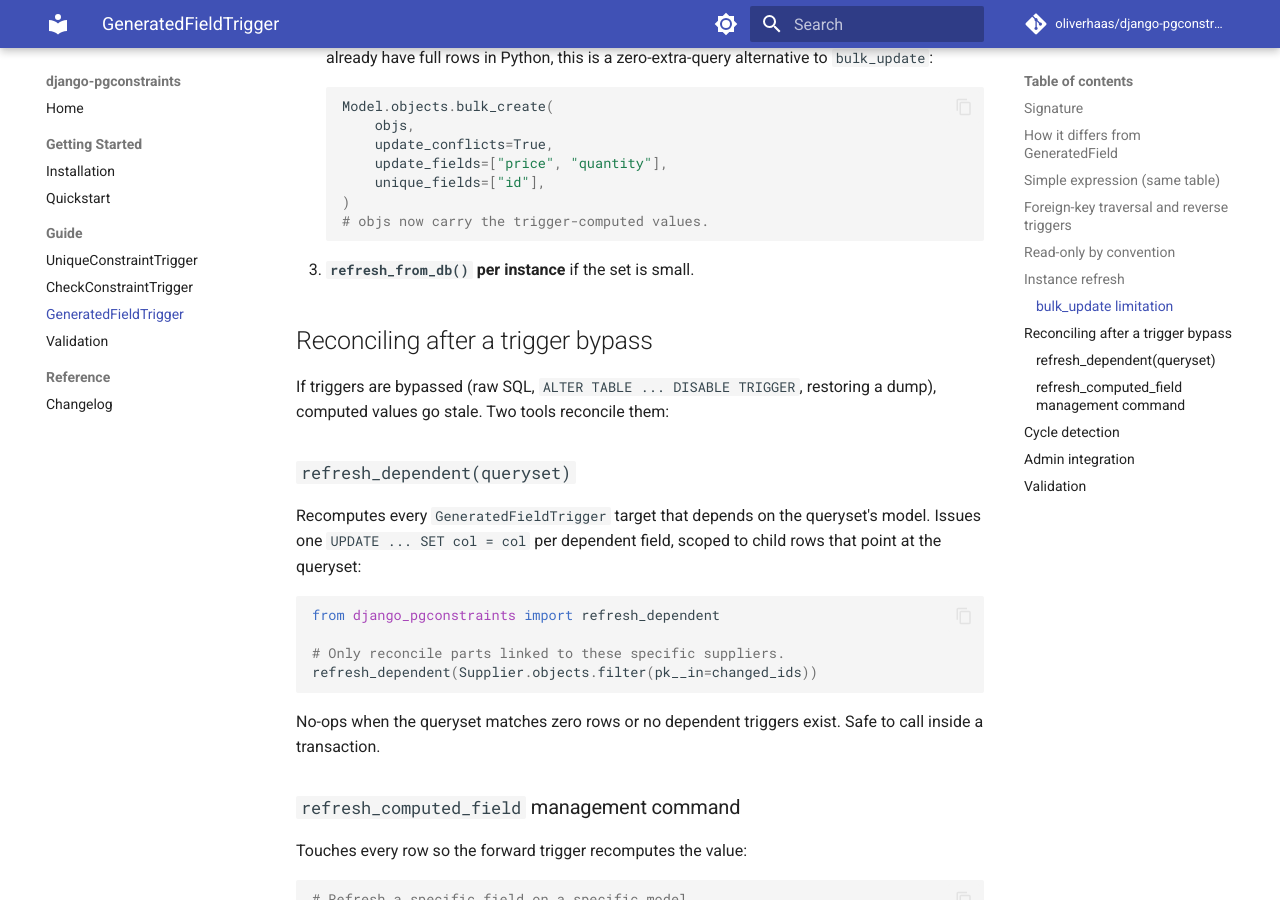
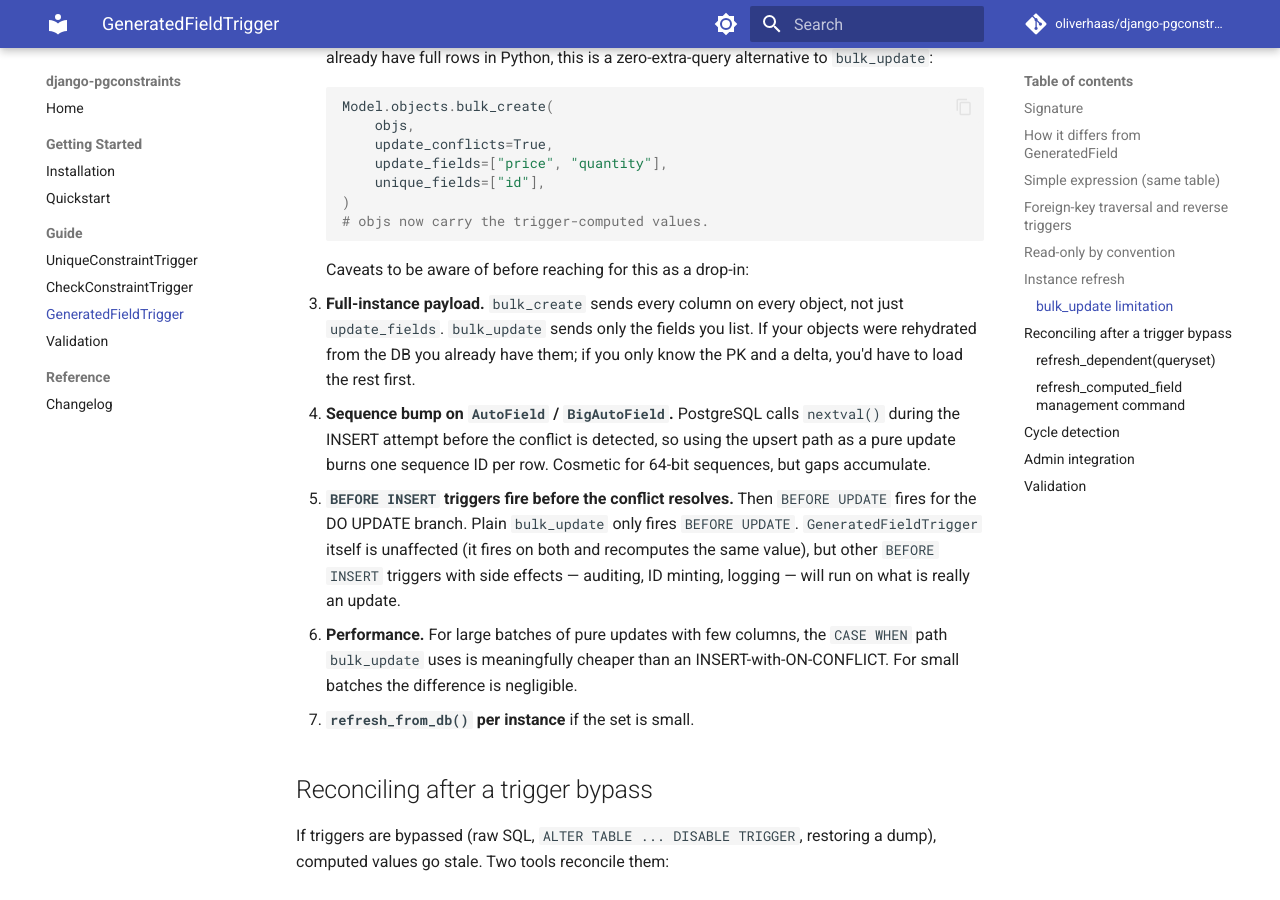
Before and after one commit to oliverhaas/django-pgconstraints, an MkDocs documentation site: the page built from docs/guide/generated-field-trigger.md, in a window 1280 px wide and 900 px high, scrolled down 3669 px. Built offline with MkDocs 1.6.1 and Material for MkDocs 9.7.7, drawn with Linux system fonts in a browser that asks for light colours; comment, search, counter and statistics services are not loaded; the version menu is left out.

Commit message:
docs: surface auto-refresh feature and bulk_create upsert caveats
- Changelog gains an Unreleased entry for the auto-refresh work.
- README "What's in the box" mentions the RETURNING-on-save behavior
  so PyPI viewers see the feature.
- Generated-field-trigger guide expands the bulk_create(update_conflicts=True)
  workaround with the tradeoffs surfaced while writing the PR:
  full-instance payload, AutoField sequence bump, BEFORE INSERT
  trigger firing order, and the performance profile vs bulk_update.

````diff
--- a/docs/guide/generated-field-trigger.md
+++ b/docs/guide/generated-field-trigger.md
@@ -164,6 +164,28 @@ Until `bulk_update` learns to return rows, the options are:
    )
    # objs now carry the trigger-computed values.
    ```
+   Caveats to be aware of before reaching for this as a drop-in:
+   - **Full-instance payload.** `bulk_create` sends every column on
+     every object, not just `update_fields`. `bulk_update` sends only
+     the fields you list. If your objects were rehydrated from the DB
+     you already have them; if you only know the PK and a delta, you'd
+     have to load the rest first.
+   - **Sequence bump on `AutoField` / `BigAutoField`.** PostgreSQL
+     calls `nextval()` during the INSERT attempt before the conflict
+     is detected, so using the upsert path as a pure update burns one
+     sequence ID per row. Cosmetic for 64-bit sequences, but gaps
+     accumulate.
+   - **`BEFORE INSERT` triggers fire before the conflict resolves.**
+     Then `BEFORE UPDATE` fires for the DO UPDATE branch. Plain
+     `bulk_update` only fires `BEFORE UPDATE`. `GeneratedFieldTrigger`
+     itself is unaffected (it fires on both and recomputes the same
+     value), but other `BEFORE INSERT` triggers with side effects —
+     auditing, ID minting, logging — will run on what is really an
+     update.
+   - **Performance.** For large batches of pure updates with few
+     columns, the `CASE WHEN` path `bulk_update` uses is meaningfully
+     cheaper than an INSERT-with-ON-CONFLICT. For small batches the
+     difference is negligible.
 3. **`refresh_from_db()` per instance** if the set is small.
 
 [t32406]: https://code.djangoproject.com/ticket/32406
````
Also changed, not shown: README.md (+3 -1 lines), docs/reference/changelog.md (+12 -0 lines).
